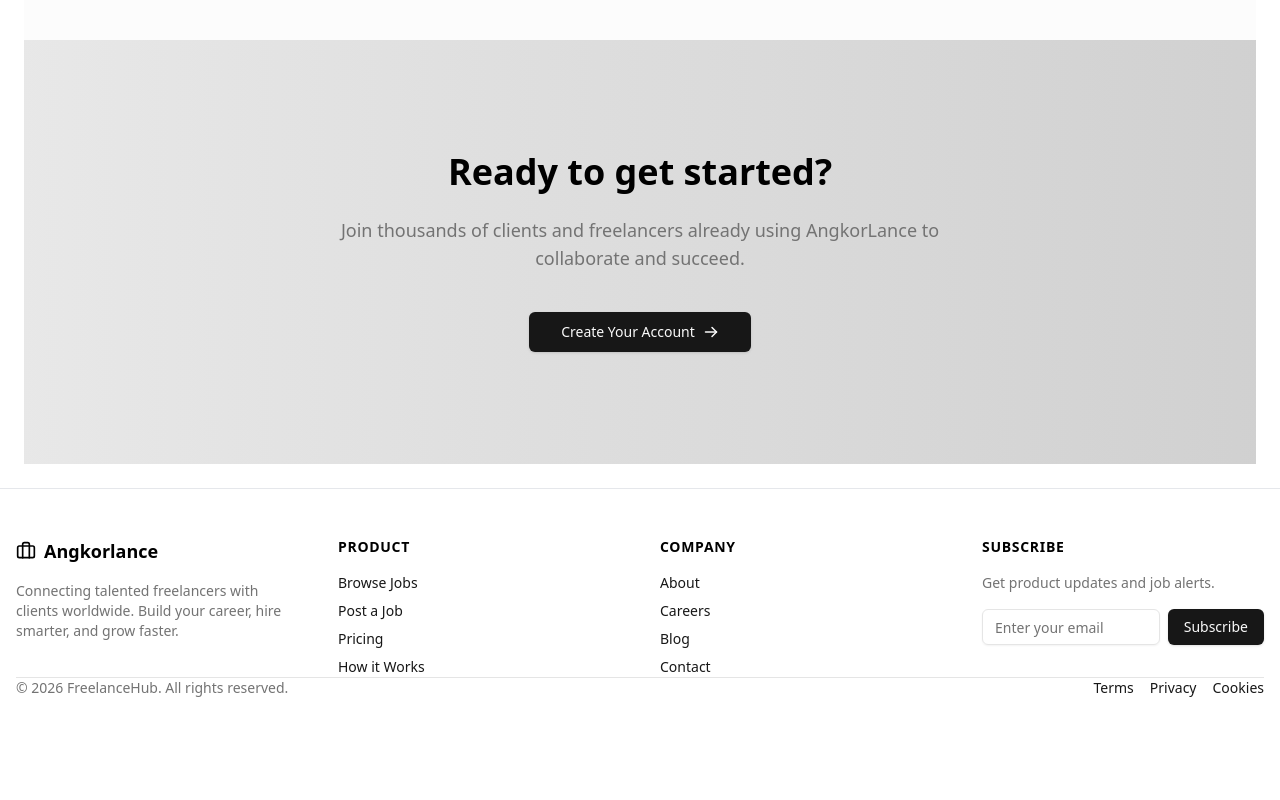
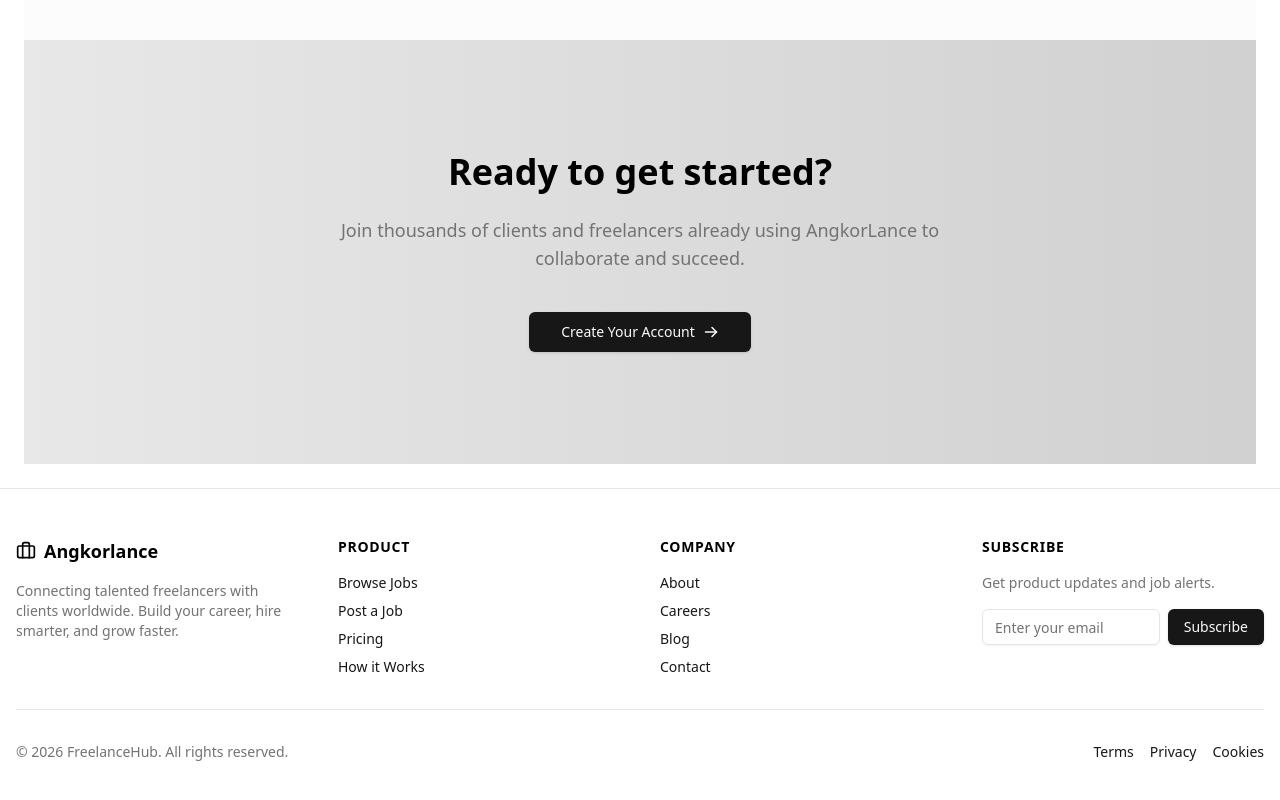
Before and after one commit to Panhavoan-Kymeas/AngkorLance, a React app in the folder frontend/: page / in a window 1280 px wide. Shown: the part 1091-1891 px from the top of the page. Before the commit the page ends 1837 px from the top, so only its background shows below. Built offline with nearby package versions, Linux system fonts and the light colour scheme; the HTML template or start-up script is replaced by a standard one.

Commit message:
Fix Footer component: React Router links, TypeScript types, newsletter handling

```diff
--- a/frontend/src/components/Footer/Footer.tsx
+++ b/frontend/src/components/Footer/Footer.tsx
@@ -2,8 +2,29 @@ import { Briefcase } from "lucide-react"
 import { Button } from "@/components/ui/button"
 import { Input } from "@/components/ui/input"
 import { Separator } from "@/components/ui/separator"
+import { useState } from "react"
+import type { ChangeEvent } from "react"
+import { Link } from "react-router-dom"
 
 export default function Footer() {
+  const [email, setEmail] = useState<string>("")
+
+  // Handle input changes
+  const handleInputChange = (e: ChangeEvent<HTMLInputElement>): void => {
+    setEmail(e.target.value)
+  }
+
+  // Handle newsletter subscription
+  const handleSubscribe = (): void => {
+    if (!email) {
+      alert("Please enter your email")
+      return
+    }
+    // Replace with your subscription API call
+    alert(`Subscribed with ${email}`)
+    setEmail("")
+  }
+
   return (
     <footer className="border-t bg-background">
       <div className="mx-auto px-4 py-12 w-full max-w-7xl">
@@ -29,18 +50,26 @@ export default function Footer() {
               Product
             </h4>
             <div className="flex flex-col gap-2 text-sm text-muted-foreground">
+              <Link to="/jobs">
                 <Button variant="link" className="p-0 h-auto justify-start">
                   Browse Jobs
                 </Button>
+              </Link>
+              <Link to="/post-job">
                 <Button variant="link" className="p-0 h-auto justify-start">
                   Post a Job
                 </Button>
+              </Link>
+              <Link to="/pricing">
                 <Button variant="link" className="p-0 h-auto justify-start">
                   Pricing
                 </Button>
+              </Link>
+              <Link to="/how-it-works">
                 <Button variant="link" className="p-0 h-auto justify-start">
                   How it Works
                 </Button>
+              </Link>
             </div>
           </div>
 
@@ -50,18 +79,26 @@ export default function Footer() {
               Company
             </h4>
             <div className="flex flex-col gap-2 text-sm text-muted-foreground">
+              <Link to="/about">
                 <Button variant="link" className="p-0 h-auto justify-start">
                   About
                 </Button>
+              </Link>
+              <Link to="/careers">
                 <Button variant="link" className="p-0 h-auto justify-start">
                   Careers
                 </Button>
+              </Link>
+              <Link to="/blog">
                 <Button variant="link" className="p-0 h-auto justify-start">
                   Blog
                 </Button>
+              </Link>
+              <Link to="/contact">
                 <Button variant="link" className="p-0 h-auto justify-start">
                   Contact
                 </Button>
+              </Link>
             </div>
           </div>
 
@@ -74,29 +111,31 @@ export default function Footer() {
               Get product updates and job alerts.
             </p>
             <div className="flex gap-2">
-              <Input placeholder="Enter your email" />
-              <Button>Subscribe</Button>
+              <Input
+                placeholder="Enter your email"
+                value={email}
+                onChange={handleInputChange}
+              />
+              <Button onClick={handleSubscribe}>Subscribe</Button>
             </div>
           </div>
         </div>
 
-        <Separator />
+        <Separator className="my-8" />
 
         {/* Bottom Section */}
         <div className="flex flex-col items-center justify-between gap-4 text-sm text-muted-foreground md:flex-row">
-          <p>
-            © {new Date().getFullYear()} FreelanceHub. All rights reserved.
-          </p>
+          <p>© {new Date().getFullYear()} FreelanceHub. All rights reserved.</p>
           <div className="flex gap-4">
-            <Button variant="link" className="p-0 h-auto">
-              Terms
-            </Button>
-            <Button variant="link" className="p-0 h-auto">
-              Privacy
-            </Button>
-            <Button variant="link" className="p-0 h-auto">
-              Cookies
-            </Button>
+            <Link to="/terms">
+              <Button variant="link" className="p-0 h-auto">Terms</Button>
+            </Link>
+            <Link to="/privacy">
+              <Button variant="link" className="p-0 h-auto">Privacy</Button>
+            </Link>
+            <Link to="/cookies">
+              <Button variant="link" className="p-0 h-auto">Cookies</Button>
+            </Link>
           </div>
         </div>
 
```
Lines whose indentation alone changed are shown as unchanged.
